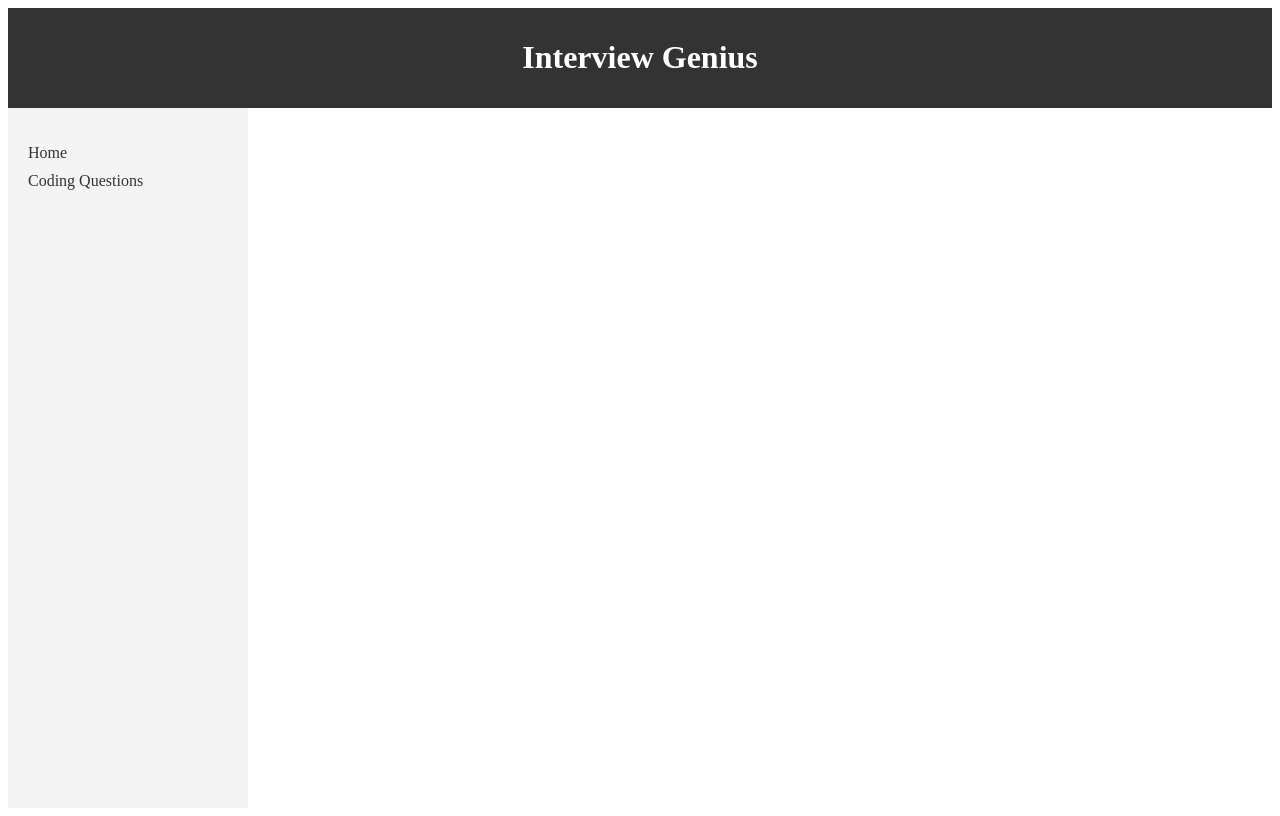
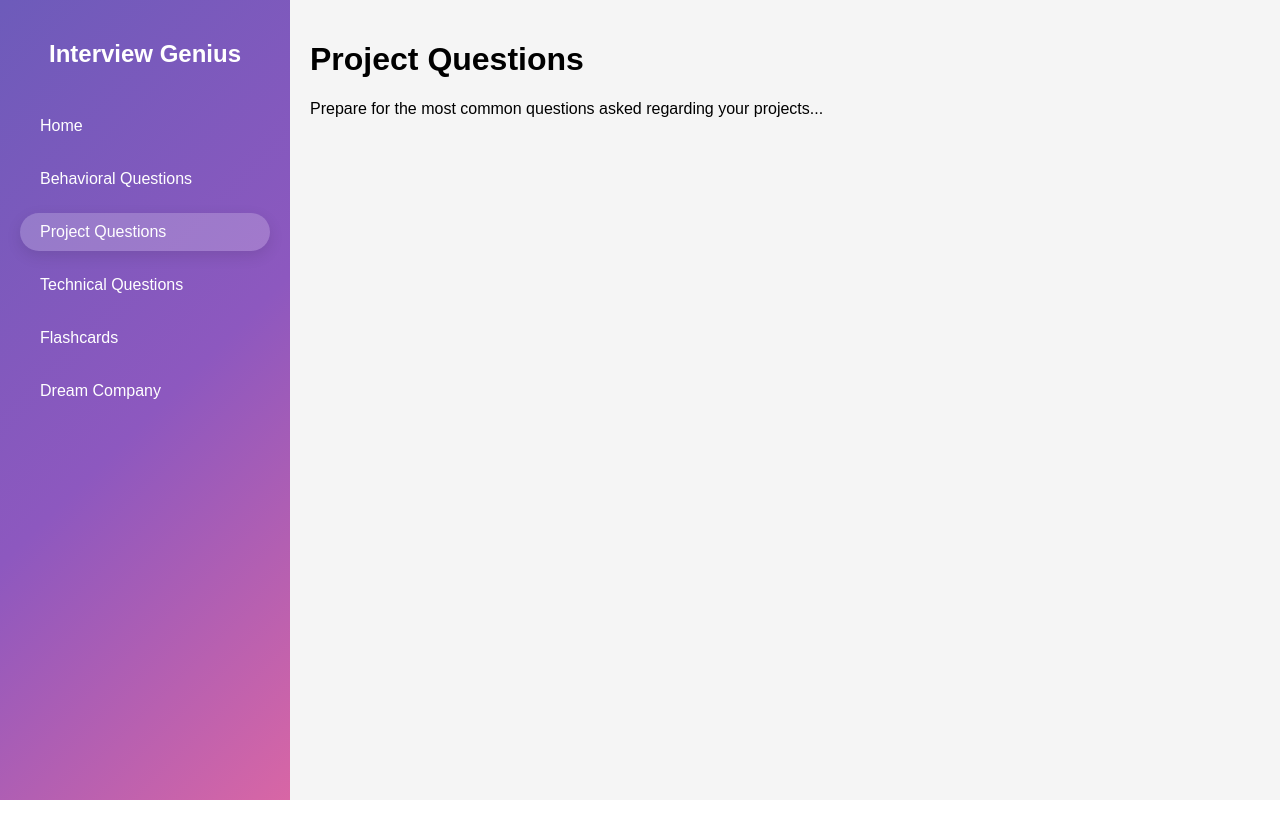
Before and after one commit to BhaskarAcharjee/InterviewBuzz, a React (Create React App) app in the folder frontend/: page /projects in a window 1280 px wide. Built offline with nearby package versions, Linux system fonts and the light colour scheme.

Commit message:
Project Structure upgrade

```diff
--- a/frontend/src/App.css
+++ b/frontend/src/App.css
@@ -1,15 +1,20 @@
-.App {
-    display: flex;
-    flex-direction: column;
-    height: 100vh;
+body,
+html {
+  margin: 0;
+  padding: 0;
+  height: 100%;
+  overflow: hidden;
 }
 
-.container {
-    display: flex;
-    flex: 1;
+.App {
+  display: flex;
+  height: 100vh;
+  font-family: "Poppins", sans-serif;
 }
 
 .main-content {
-    flex: 1;
-    padding: 20px;
+  flex-grow: 1;
+  padding: 20px;
+  background-color: #f5f5f5;
+  overflow-y: auto;
 }
--- a/frontend/src/App.js
+++ b/frontend/src/App.js
@@ -1,26 +1,29 @@
 import React from 'react';
 import { BrowserRouter as Router, Route, Routes } from 'react-router-dom';
-import Header from './components/Header/Header';
 import Sidebar from './components/Sidebar/Sidebar';
 import Home from './pages/Home/Home';
-import CodingQuestions from './pages/CodingQuestions/CodingQuestions';
+import BehavioralQuestions from './pages/BehavioralQuestions/BehavioralQuestions';
+import ProjectQuestions from './pages/ProjectQuestions/ProjectQuestions';
+import TechnicalQuestions from './pages/TechnicalQuestions/TechnicalQuestions';
+import Flashcards from './pages/Flashcards/Flashcards';
+import DreamCompany from './pages/DreamCompany/DreamCompany';
 import './App.css';
 // import './assets/css/style.css';
 
 const App = () => (
     <Router>
         <div className="App">
-            <Header />
-            <div className="container">
             <Sidebar />
             <main className="main-content">
                 <Routes>
                     <Route path="/" element={<Home />} />
-                        <Route path="/coding" element={<CodingQuestions />} />
-                        {/* Add more routes as needed */}
+                    <Route path="/behavioral" element={<BehavioralQuestions />} />
+                    <Route path="/projects" element={<ProjectQuestions />} />
+                    <Route path="/technical" element={<TechnicalQuestions />} />
+                    <Route path="/flashcards" element={<Flashcards />} />
+                    <Route path="/dream-company" element={<DreamCompany />} />
                 </Routes>
             </main>
-            </div>
         </div>
     </Router>
 );
--- a/frontend/src/components/Sidebar/Sidebar.css
+++ b/frontend/src/components/Sidebar/Sidebar.css
@@ -1,19 +1,59 @@
 .sidebar {
-    width: 200px;
-    background-color: #f4f4f4;
+    width: 250px;
+    height: 100vh;
+    background: linear-gradient(135deg, #6D5BBA, #8D58BF, #DE67A3);
+    color: white;
+    display: flex;
+    flex-direction: column;
     padding: 20px;
+    box-shadow: 2px 0 5px rgba(0, 0, 0, 0.1);
+    transition: all 0.3s ease;
+}
+
+.sidebar h2 {
+    text-align: center;
+    font-family: 'Poppins', sans-serif;
+    font-weight: 700;
+    font-size: 1.5rem;
+    margin-bottom: 1.5rem;
+    color: #FFFFFF;
 }
 
 .sidebar nav ul {
     list-style: none;
     padding: 0;
+    margin: 0;
 }
 
 .sidebar nav ul li {
-    margin-bottom: 10px;
+    margin: 15px 0;
 }
 
 .sidebar nav ul li a {
     text-decoration: none;
-    color: #333;
+    color: #FFFFFF;
+    font-family: 'Poppins', sans-serif;
+    font-size: 1rem;
+    padding: 10px 20px;
+    display: block;
+    border-radius: 30px;
+    transition: all 0.3s ease;
 }
+
+.sidebar nav ul li a:hover,
+.sidebar nav ul li a.active {
+    background: rgba(255, 255, 255, 0.2);
+    box-shadow: 0 5px 15px rgba(0, 0, 0, 0.1);
+    color: #FFFFFF;
+}
+
+.sidebar nav ul li a:hover::before,
+.sidebar nav ul li a.active::before {
+    content: '';
+    position: absolute;
+    left: 0;
+    /* width: 3px; */
+    height: 100%;
+    background: #FFFFFF;
+    border-radius: 30px;
+}
--- a/frontend/src/components/Sidebar/Sidebar.jsx
+++ b/frontend/src/components/Sidebar/Sidebar.jsx
@@ -1,14 +1,18 @@
 import React from 'react';
-import { Link } from 'react-router-dom';
-import './Sidebar.css';
+import { NavLink } from 'react-router-dom';
+import './Sidebar.css'; // Create and style Sidebar.css as needed
 
 const Sidebar = () => (
     <div className="sidebar">
+        <h2>Interview Genius</h2>
         <nav>
             <ul>
-                <li><Link to="/">Home</Link></li>
-                <li><Link to="/coding">Coding Questions</Link></li>
-                {/* Add more links as needed */}
+                <li><NavLink to="/">Home</NavLink></li>
+                <li><NavLink to="/behavioral">Behavioral Questions</NavLink></li>
+                <li><NavLink to="/projects">Project Questions</NavLink></li>
+                <li><NavLink to="/technical">Technical Questions</NavLink></li>
+                <li><NavLink to="/flashcards">Flashcards</NavLink></li>
+                <li><NavLink to="/dream-company">Dream Company</NavLink></li>
             </ul>
         </nav>
     </div>
--- /dev/null
+++ b/frontend/src/pages/BehavioralQuestions/BehavioralQuestions.jsx
@@ -0,0 +1,10 @@
+import React from 'react';
+
+const BehavioralQuestions = () => (
+    <div>
+        <h1>Behavioral Questions</h1>
+        <p>Prepare for the most common behavioral questions...</p>
+    </div>
+);
+
+export default BehavioralQuestions;
--- a/frontend/src/pages/CodingQuestions/CodingQuestions.css
+++ /dev/null
@@ -1,3 +0,0 @@
-.coding-questions {
-    padding: 20px;
-}
--- a/frontend/src/pages/CodingQuestions/CodingQuestions.jsx
+++ /dev/null
@@ -1,11 +0,0 @@
-import React from 'react';
-import './CodingQuestions.css';
-const CodingQuestions = () => (
-    <div className="coding-questions">
-        <h2>Coding Questions</h2>
-        <p>Here you'll find a collection of coding questions to practice.</p>
-        {/* Add coding questions content here */}
-    </div>
-);
-
-export default CodingQuestions;
--- /dev/null
+++ b/frontend/src/pages/DreamCompany/DreamCompany.jsx
@@ -0,0 +1,10 @@
+import React from 'react';
+
+const DreamCompany = () => (
+    <div>
+        <h1>Dream Company</h1>
+        <p>The goal of your interview preparation...</p>
+    </div>
+);
+
+export default DreamCompany;
--- /dev/null
+++ b/frontend/src/pages/Flashcards/Flashcards.jsx
@@ -0,0 +1,10 @@
+import React from 'react';
+
+const Flashcards = () => (
+    <div>
+        <h1>Flashcards</h1>
+        <p>To help prepare for conceptual questions...</p>
+    </div>
+);
+
+export default Flashcards;
--- /dev/null
+++ b/frontend/src/pages/ProjectQuestions/ProjectQuestions.jsx
@@ -0,0 +1,10 @@
+import React from 'react';
+
+const ProjectQuestions = () => (
+    <div>
+        <h1>Project Questions</h1>
+        <p>Prepare for the most common questions asked regarding your projects...</p>
+    </div>
+);
+
+export default ProjectQuestions;
--- /dev/null
+++ b/frontend/src/pages/TechnicalQuestions/TechnicalQuestions.jsx
@@ -0,0 +1,10 @@
+import React from 'react';
+
+const TechnicalQuestions = () => (
+    <div>
+        <h1>Technical Questions</h1>
+        <p>Keep a record of technical questions you prepared to revise later...</p>
+    </div>
+);
+
+export default TechnicalQuestions;
```
Lines whose indentation alone changed are shown as unchanged.
